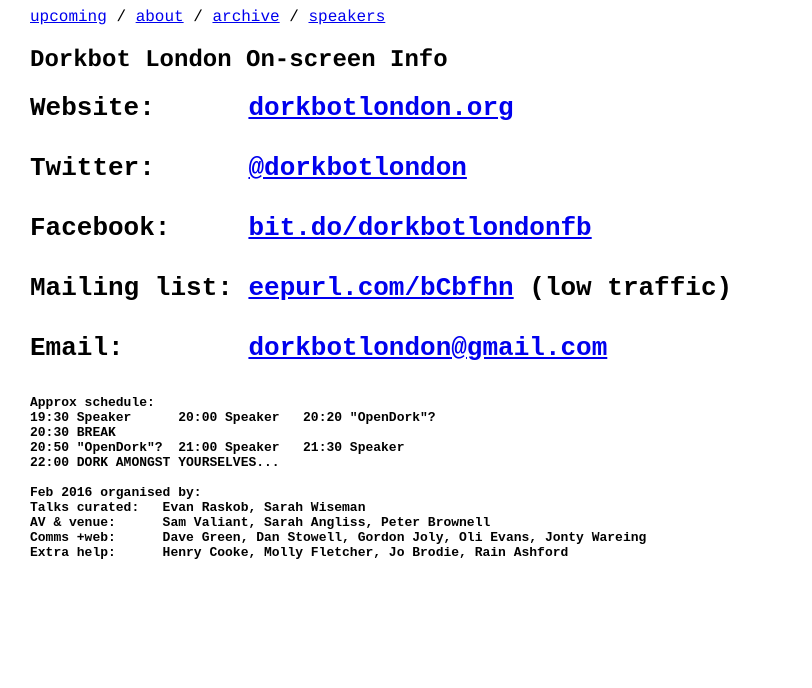
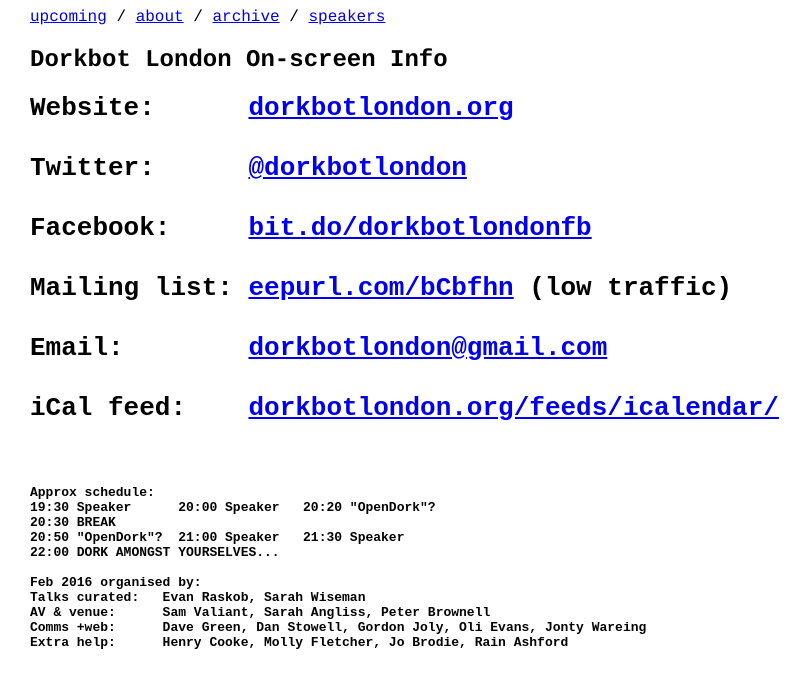
Before and after one commit to dorkbotlondon/dorkbotlondon.github.io, a Jekyll site: the page built from credits.html, in a window 1280 px wide. Shown: the top 688 px of the page, without its empty margins (0-812 px from the left). Built offline with Jekyll 4.4.1, drawn with Linux system fonts in a browser that asks for light colours; Markdown is read by kramdown in place of the engine named in the settings.

Commit message:
Update credits.html

```diff
--- a/credits.html
+++ b/credits.html
@@ -12,6 +12,9 @@
 Mailing list: <a href="http://eepurl.com/bCbfhn">eepurl.com/bCbfhn</a> (low traffic)
 
 Email:        <a href="mailto:dorkbotlondon@gmail.com">dorkbotlondon@gmail.com</a>
+
+iCal feed:    <a href="http://dorkbotlondon.org/feeds/icalendar/">dorkbotlondon.org/feeds/icalendar/</a>
+
 </h1>
 <b>Approx schedule:
 19:30 Speaker      20:00 Speaker   20:20 "OpenDork"?
```
